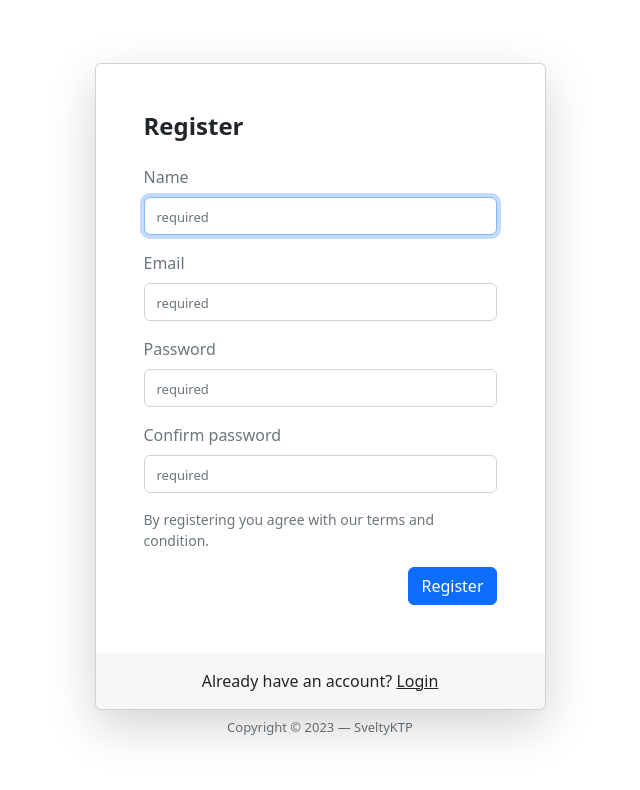
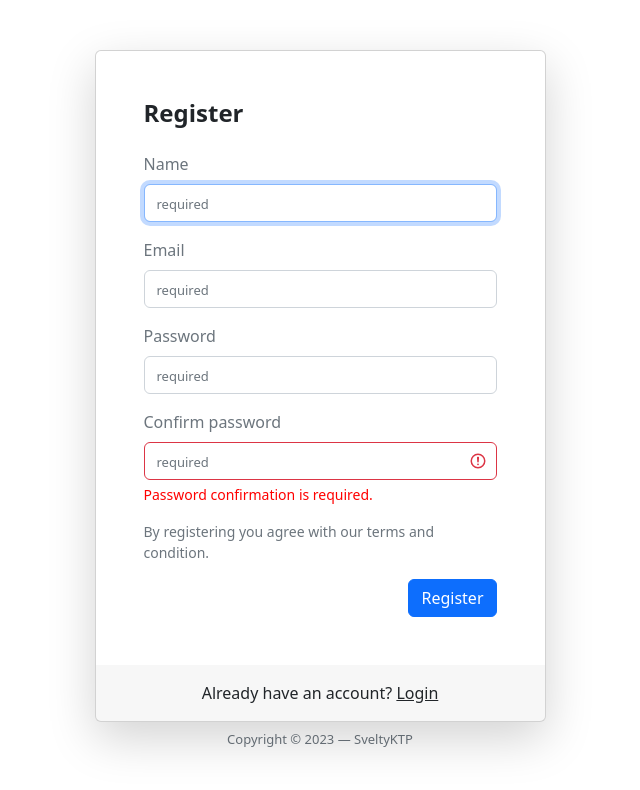
Before and after one commit to AlexKTP/svelty-angular, an Angular app: page / in a window 1280 px wide. Shown: the top 790 px of the page, without its empty margins (320-960 px from the left). Built offline with nearby package versions, Linux system fonts and the light colour scheme.

Commit message:
check password length

```diff
--- a/src/app/components/login/login.component.html
+++ b/src/app/components/login/login.component.html
@@ -47,10 +47,11 @@
 									<label class="mb-2 text-muted" for="confirm">Confirm password</label>
 									<input id="confirm" type="password" class="form-control" name="confirm" placeholder="required" formControlName="confirm"
 									[class.is-invalid]="(registerForm.get('confirm')?.invalid && registerForm.get('confirm')?.touched) ||
-									(registerForm.get('confirm')?.value != registerForm.get('password')?.value)  " required>
+									(registerForm.get('confirm')?.value != registerForm.get('password')?.value) ||
+									(registerForm.get('password')?.value.length  <8) " required>
 									<div class="invalid-feedback">
-									  Password does not match.
-									</div>
+										{{ getConfirmationPasswordValidationReason() }}
+									  </div>
 								  </div>
 
 								<p class="form-text text-muted mb-3">
--- a/src/app/components/login/login.component.ts
+++ b/src/app/components/login/login.component.ts
@@ -15,6 +15,7 @@ export class LoginComponent {
 
   emailRegex: RegExp = /^[a-zA-Z0-9._%+-]+@[a-zA-Z0-9.-]+\.[a-zA-Z]{2,}$/;
 
+  confirmationPasswordValidationReason: string = '';
 
   isLogin = false;
   name: string = "";
@@ -36,9 +37,12 @@ export class LoginComponent {
       password: ['', Validators.required],
       confirm: ['', Validators.required]
     }, {});
+
+    this.confirmationPasswordValidationReason = this.getConfirmationPasswordValidationReason();
   }
 
   registerFormSubmit() {
+    this.confirmationPasswordValidationReason = this.getConfirmationPasswordValidationReason();
   }
 
 
@@ -47,4 +51,30 @@ export class LoginComponent {
   }
 
 
+
+  getConfirmationPasswordValidationReason(): string {
+    const confirmPasswordControl = this.registerForm.get('confirm');
+    const passwordControl = this.registerForm.get('password');
+
+    if (confirmPasswordControl?.errors?.['required']) {
+      return 'Password confirmation is required.';
+    }
+
+    if (confirmPasswordControl?.value !== passwordControl?.value) {
+      return 'Passwords do not match.';
+    }
+
+    if (confirmPasswordControl?.value.length < 8) {
+      return 'Passwords must contain at least 8 characters (with 1 special character && 1 uppercase letter and 1 number).';
+    }
+
+
+    // Add more validation checks and corresponding reasons as needed
+
+    return '';
+  }
+
+
+
+
 }
```
